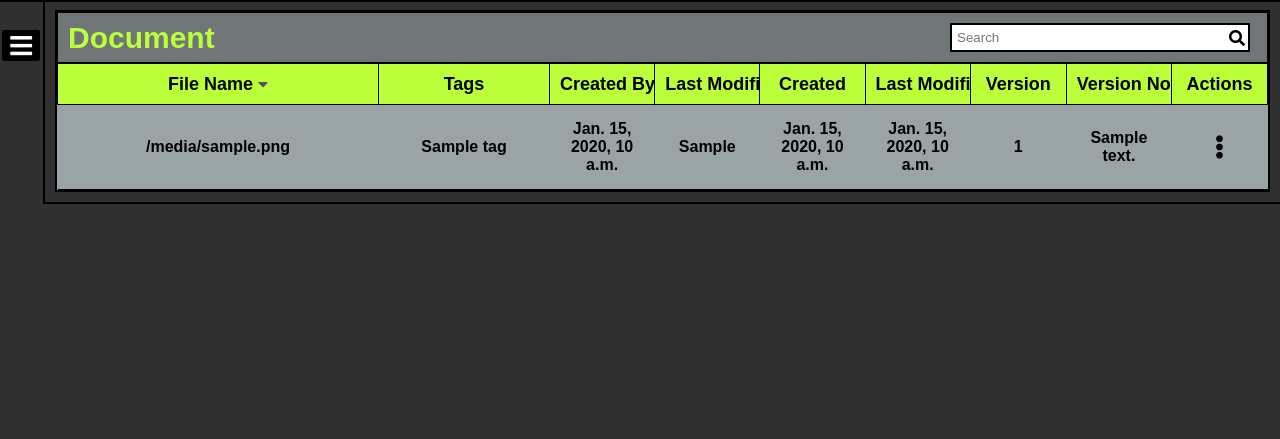
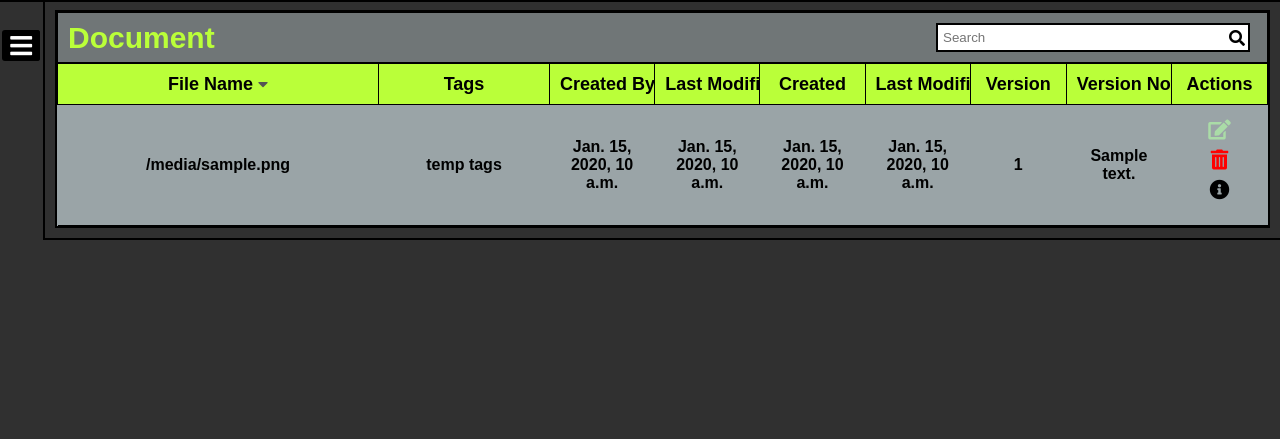
Before and after one commit to sininen-blue/document-tracker, a Django app: template django_main/document_tracker/templates/document_tracker/index.html in a window 1280 px wide. Shown: the part 80-519 px from the top of the page. Run offline with Django 3.2, Linux system fonts and the light colour scheme; the template is opened without the code that fills it: most values are stand-ins (such as "Sample title", 1, 10 or a date in 2020); some web fonts are replaced.

Commit message:
updated index

```diff
--- a/django_main/document_tracker/static/document_tracker/index.css
+++ b/django_main/document_tracker/static/document_tracker/index.css
@@ -224,7 +224,6 @@ span {
 }
 .table-container table {
     width: 100%;
-    height: 100%;
     border-collapse: collapse;
 }
 .table-header {
@@ -232,7 +231,7 @@ span {
     border: 1px solid black;
 }
 .title {
-    font-weight: bolder;
+    font-weight: bold;
     font-size: 30px;
     margin-left: 10px;
     color: #BAFF39;
@@ -311,42 +310,28 @@ span {
     transform: rotate(180deg);
 }
 
-.btn {
+.btn-container {
     background: none;
     border: none;
     position: relative;
-    display: inline-block;
+    display: flex;
+    flex-direction: column;
+    align-items: center;
+    justify-content: space-between;
 }
-  .btn .fas {
-    font-size: 24px;
+.btn-container .fas {
+    font-size: 20px;
 }
-  .ellipsis-ctn {
-    display: none;
-    position: absolute;
-    background-color: #f9f9f9;
-    min-width: 160px;
-    box-shadow: 0px 8px 16px 0px rgba(0, 0, 0, 0.2);
-    z-index: 1;
+.btn-container button {
+    text-align: center;
+    margin-bottom: 10px;
 }
-  .ellipsis-ctn.ctn-left-center-pos {
-    right: 100%;
-    top: 50%;
-    transform: translateY(-50%);
+.lime-green-color {
+    color: #aadca7;
 }
-  .ellipsis-ctn a {
+.red-color {
+    color: red;
+}
+.black-color  {
     color: black;
-    padding: 12px 16px;
-    text-decoration: none;
-    display: block;
 }
-  .ellipsis-ctn a:hover {
-    background-color: #f1f1f1;
-  }
-  .ellipsis:focus + .ellipsis-ctn, .ellipsis-ctn:hover {
-    display: block;
-  }
-  .ellipsis {
-    background-color: transparent;
-    border: none;
-    cursor: pointer;
-  }
--- a/django_main/document_tracker/templates/document_tracker/index.html
+++ b/django_main/document_tracker/templates/document_tracker/index.html
@@ -53,10 +53,7 @@
                                 <div class="title">Document</div>
                                 <!-- TODO -->
                                 <div class="search-bar">
-                                    <form>
-
-                                        <input id="search" type="search" name="q" value="{{ query }}" class="search-input" placeholder="Search">
-                                    </form>
+                                    <input type="text" class="search-input" placeholder="Search" required/>
                                     <i class="fas fa-search search-icon"></i>
                                 </div>
                             </div>
@@ -83,28 +80,18 @@
                                         {% for file in file_list %}
                                         <tr>
                                             <td>{{ file.file_name }}</td>
-
-                                            <td> <!-- should turn these into links at some point -->
-                                                {% for file_tag in file.tags.all %}
-                                                <p>{{ file_tag.tag.title }}</p>
-                                                {% endfor %}
-                                            </td>
-
+                                            <td>temp tags</td>
                                             <td>{{ file.created_by }}</td>
-                                            <td>{{ file.last_mobified_by }}</td>
+                                            <td>{{ file.last_modified_by }}</td>
                                             <td>{{ file.created_date }}</td>
                                             <td>{{ file.last_modified_date }}</td>
                                             <td>{{ file.version_number }}</td>
                                             <td>{{ file.version_notes }}</td>
                                             <td>
-                                                <div class="btn">
-                                                    <button class="ellipsis"><i class="fas fa-ellipsis-v"></i></button>
-                                                    <div class="ellipsis-ctn ctn-left-center-pos">
-                                                        <a href="{% url 'document_tracker:export_file' file.id %}">Export</a>
-                                                        <a href="{% url 'document_tracker:rename_file' file.id %}">Rename</a>
-                                                        <a href="{% url 'document_tracker:delete_file' file.id %}">Delete</a>
-                                                        <a href="{% url 'document_tracker:detail' file.id %}">File Info</a>
-                                                    </div>
+                                                <div class="btn-container">
+                                                    <button onclick="location.href='/file/{{file.id}}/rename'"><i class="fas fa-edit lime-green-color"></i></button>
+                                                    <button onclick="location.href='/file/{{file.id}}/delete'"><i class="fas fa-trash-alt red-color"></i></button>
+                                                    <button onclick="location.href='/file/{{file.id}}'"><i class="fas fa-info-circle black-color"></i></button>
                                                 </div>
                                             </td>
                                             {% endfor %}
--- a/django_main/uploads/second_test_hrFqcJv.txt
+++ /dev/null
@@ -1 +0,0 @@
-this is the second test
```
Lines whose indentation alone changed are shown as unchanged.
